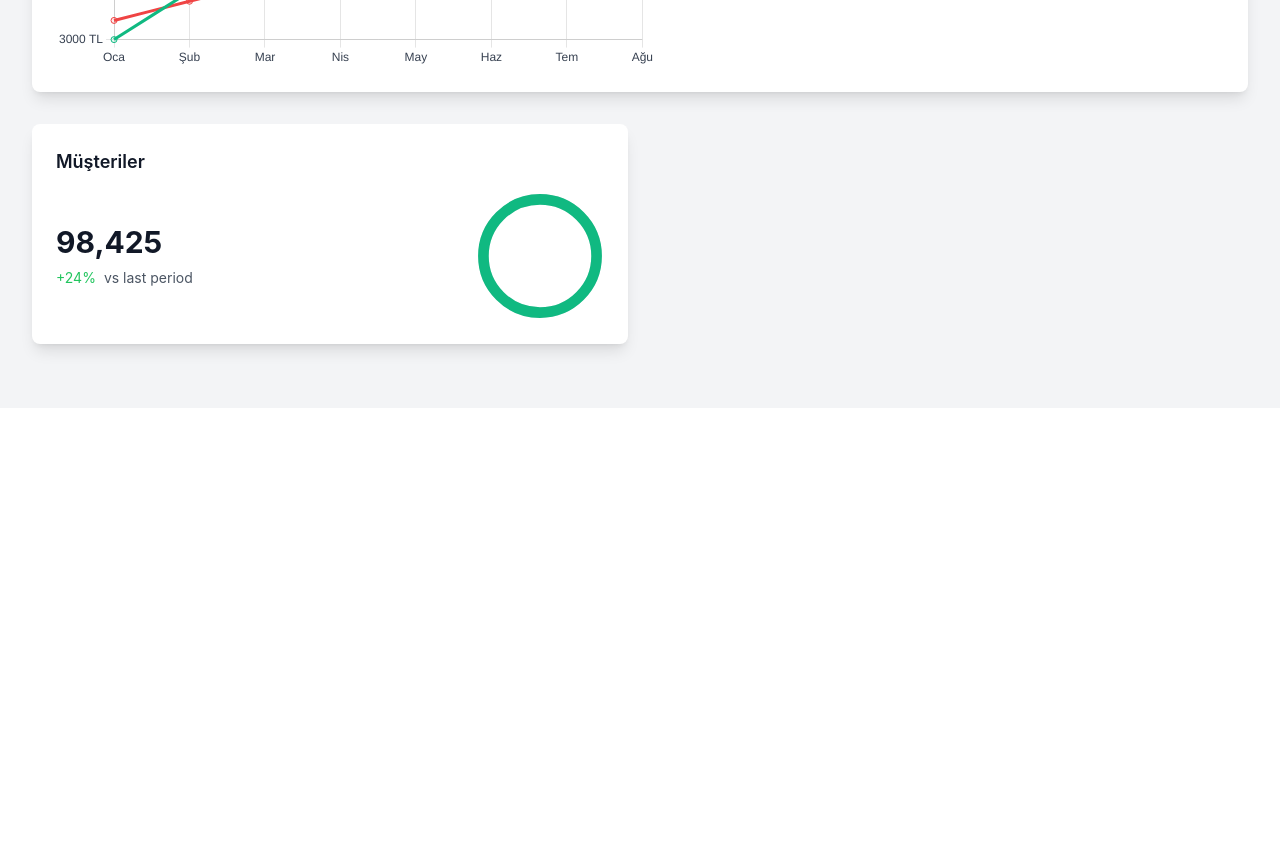
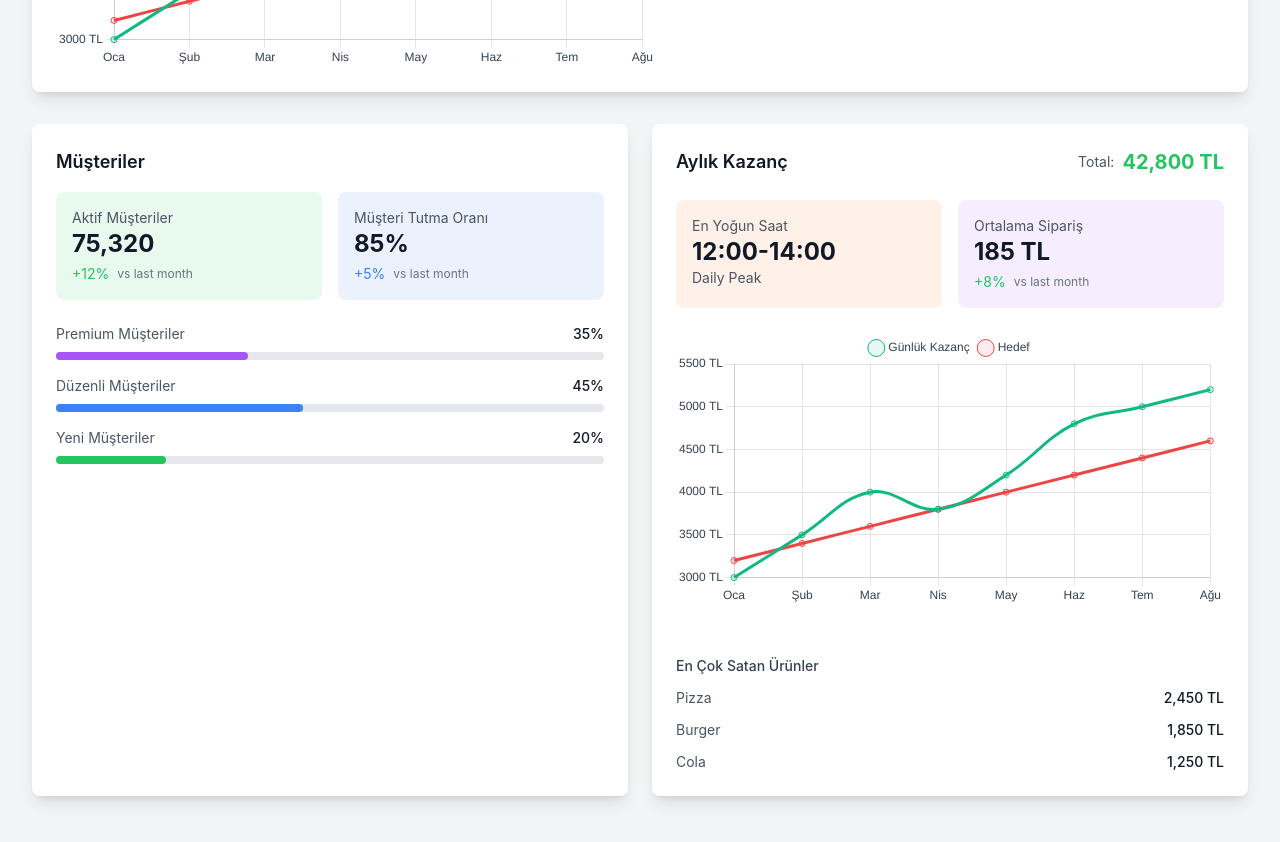
Before and after one commit to ibrahimsezer/kafekolay, a React (Create React App) app: page /analytics in a window 1280 px wide. Shown: the part 660-1502 px from the top of the page. Before the commit the page ends 1068 px from the top, so only its background shows below. Built offline with nearby package versions, Linux system fonts and the light colour scheme; no server answers; sample sign-in values are in the browser's storage.

Commit message:
Updated Analytics Screen

```diff
--- a/src/pages/Analytics.js
+++ b/src/pages/Analytics.js
@@ -261,42 +261,127 @@ const Analytics = () => {
           className={`${isDark ? 'bg-gray-800' : 'bg-white'} p-6 rounded-lg shadow-lg transform transition-all duration-200 hover:shadow-xl`}
         >
           <h3 className={`text-lg font-semibold mb-4 ${isDark ? 'text-white' : 'text-gray-900'}`}>Müşteriler</h3>
-          <div className="flex items-center justify-between">
-            <div>
-              <p className={`text-3xl font-bold ${isDark ? 'text-white' : 'text-gray-900'}`}>
+          <div className="grid grid-cols-2 gap-4 mb-6">
+            <div className="p-4 rounded-lg bg-opacity-10 bg-green-500">
+              <p className={`text-sm ${isDark ? 'text-gray-400' : 'text-gray-600'}`}>Aktif Müşteriler</p>
+              <h4 className={`text-2xl font-bold ${isDark ? 'text-white' : 'text-gray-900'}`}>
                 <motion.span
                   initial={{ opacity: 0 }}
                   animate={{ opacity: 1 }}
-                  key={isLoading ? 'loading' : '98,425'}
+                  key={isLoading ? 'loading' : '75,320'}
                 >
-                  {isLoading ? '...' : '98,425'}
+                  {isLoading ? '...' : '75,320'}
                 </motion.span>
-              </p>
-              <div className="flex items-center mt-2">
-                <span className="text-green-500 text-sm">+24%</span>
-                <span className={`ml-2 text-sm ${isDark ? 'text-gray-400' : 'text-gray-600'}`}>vs last period</span>
+              </h4>
+              <div className="flex items-center mt-1">
+                <span className="text-green-500 text-sm">+12%</span>
+                <span className={`ml-2 text-xs ${isDark ? 'text-gray-400' : 'text-gray-500'}`}>vs last month</span>
               </div>
             </div>
-            <div className="w-32 h-32 relative group">
-              <svg className="w-full h-full transform transition-transform group-hover:scale-105" viewBox="0 0 36 36">
-                <path
-                  d="M18 2.0845
-                    a 15.9155 15.9155 0 0 1 0 31.831
-                    a 15.9155 15.9155 0 0 1 0 -31.831"
-                  fill="none"
-                  stroke={isDark ? '#374151' : '#E5E7EB'}
-                  strokeWidth="3"
-                />
-                <path
-                  d="M18 2.0845
-                    a 15.9155 15.9155 0 0 1 0 31.831
-                    a 15.9155 15.9155 0 0 1 0 -31.831"
-                  fill="none"
-                  stroke="#10B981"
-                  strokeWidth="3"
-                  strokeDasharray="100"
-                />
-              </svg>
+            <div className="p-4 rounded-lg bg-opacity-10 bg-blue-500">
+              <p className={`text-sm ${isDark ? 'text-gray-400' : 'text-gray-600'}`}>Müşteri Tutma Oranı</p>
+              <h4 className={`text-2xl font-bold ${isDark ? 'text-white' : 'text-gray-900'}`}>
+                <motion.span
+                  initial={{ opacity: 0 }}
+                  animate={{ opacity: 1 }}
+                  key={isLoading ? 'loading' : '85%'}
+                >
+                  {isLoading ? '...' : '85%'}
+                </motion.span>
+              </h4>
+              <div className="flex items-center mt-1">
+                <span className="text-blue-500 text-sm">+5%</span>
+                <span className={`ml-2 text-xs ${isDark ? 'text-gray-400' : 'text-gray-500'}`}>vs last month</span>
+              </div>
+            </div>
+          </div>
+          <div className="space-y-4">
+            <div>
+              <div className="flex justify-between mb-2">
+                <span className={`text-sm ${isDark ? 'text-gray-400' : 'text-gray-600'}`}>Premium Müşteriler</span>
+                <span className={`text-sm font-medium ${isDark ? 'text-white' : 'text-gray-900'}`}>35%</span>
+              </div>
+              <div className="h-2 bg-gray-200 dark:bg-gray-700 rounded-full">
+                <div className="h-2 bg-purple-500 rounded-full" style={{ width: '35%' }}></div>
+              </div>
+            </div>
+            <div>
+              <div className="flex justify-between mb-2">
+                <span className={`text-sm ${isDark ? 'text-gray-400' : 'text-gray-600'}`}>Düzenli Müşteriler</span>
+                <span className={`text-sm font-medium ${isDark ? 'text-white' : 'text-gray-900'}`}>45%</span>
+              </div>
+              <div className="h-2 bg-gray-200 dark:bg-gray-700 rounded-full">
+                <div className="h-2 bg-blue-500 rounded-full" style={{ width: '45%' }}></div>
+              </div>
+            </div>
+            <div>
+              <div className="flex justify-between mb-2">
+                <span className={`text-sm ${isDark ? 'text-gray-400' : 'text-gray-600'}`}>Yeni Müşteriler</span>
+                <span className={`text-sm font-medium ${isDark ? 'text-white' : 'text-gray-900'}`}>20%</span>
+              </div>
+              <div className="h-2 bg-gray-200 dark:bg-gray-700 rounded-full">
+                <div className="h-2 bg-green-500 rounded-full" style={{ width: '20%' }}></div>
+              </div>
+            </div>
+          </div>
+        </motion.div>
+
+        {/* Aylık Kazanç Card */}
+        <motion.div
+          initial={{ y: 20, opacity: 0 }}
+          animate={{ y: 0, opacity: 1 }}
+          transition={{ duration: 0.3, delay: 0.4 }}
+          className={`${isDark ? 'bg-gray-800' : 'bg-white'} p-6 rounded-lg shadow-lg transform transition-all duration-200 hover:shadow-xl`}
+        >
+          <div className="flex justify-between items-center mb-6">
+            <h3 className={`text-lg font-semibold ${isDark ? 'text-white' : 'text-gray-900'}`}>Aylık Kazanç</h3>
+            <div className="flex items-center space-x-2">
+              <span className={`text-sm ${isDark ? 'text-gray-400' : 'text-gray-600'}`}>Total:</span>
+              <span className={`text-xl font-bold text-green-500`}>42,800 TL</span>
+            </div>
+          </div>
+
+          <div className="grid grid-cols-2 gap-4 mb-6">
+            <div className="p-4 rounded-lg bg-opacity-10 bg-orange-500">
+              <p className={`text-sm ${isDark ? 'text-gray-400' : 'text-gray-600'}`}>En Yoğun Saat</p>
+              <h4 className={`text-2xl font-bold ${isDark ? 'text-white' : 'text-gray-900'}`}>12:00-14:00</h4>
+              <p className={`text-sm ${isDark ? 'text-gray-400' : 'text-gray-600'}`}>Daily Peak</p>
+            </div>
+            <div className="p-4 rounded-lg bg-opacity-10 bg-purple-500">
+              <p className={`text-sm ${isDark ? 'text-gray-400' : 'text-gray-600'}`}>Ortalama Sipariş</p>
+              <h4 className={`text-2xl font-bold ${isDark ? 'text-white' : 'text-gray-900'}`}>185 TL</h4>
+              <div className="flex items-center mt-1">
+                <span className="text-green-500 text-sm">+8%</span>
+                <span className={`ml-2 text-xs ${isDark ? 'text-gray-400' : 'text-gray-500'}`}>vs last month</span>
+              </div>
+            </div>
+          </div>
+
+          <div className="h-[300px] relative">
+            {isLoading ? (
+              <div className="absolute inset-0 flex items-center justify-center">
+                <div className="animate-spin rounded-full h-12 w-12 border-t-2 border-b-2 border-orange-500"></div>
+              </div>
+            ) : (
+              <Line data={monthlyData} options={chartOptions} />
+            )}
+          </div>
+
+          <div className="mt-6">
+            <h4 className={`text-sm font-medium mb-3 ${isDark ? 'text-gray-300' : 'text-gray-700'}`}>En Çok Satan Ürünler</h4>
+            <div className="space-y-3">
+              <div className="flex justify-between items-center">
+                <span className={`text-sm ${isDark ? 'text-gray-400' : 'text-gray-600'}`}>Pizza</span>
+                <span className={`text-sm font-medium ${isDark ? 'text-white' : 'text-gray-900'}`}>2,450 TL</span>
+              </div>
+              <div className="flex justify-between items-center">
+                <span className={`text-sm ${isDark ? 'text-gray-400' : 'text-gray-600'}`}>Burger</span>
+                <span className={`text-sm font-medium ${isDark ? 'text-white' : 'text-gray-900'}`}>1,850 TL</span>
+              </div>
+              <div className="flex justify-between items-center">
+                <span className={`text-sm ${isDark ? 'text-gray-400' : 'text-gray-600'}`}>Cola</span>
+                <span className={`text-sm font-medium ${isDark ? 'text-white' : 'text-gray-900'}`}>1,250 TL</span>
+              </div>
             </div>
           </div>
         </motion.div>
```
